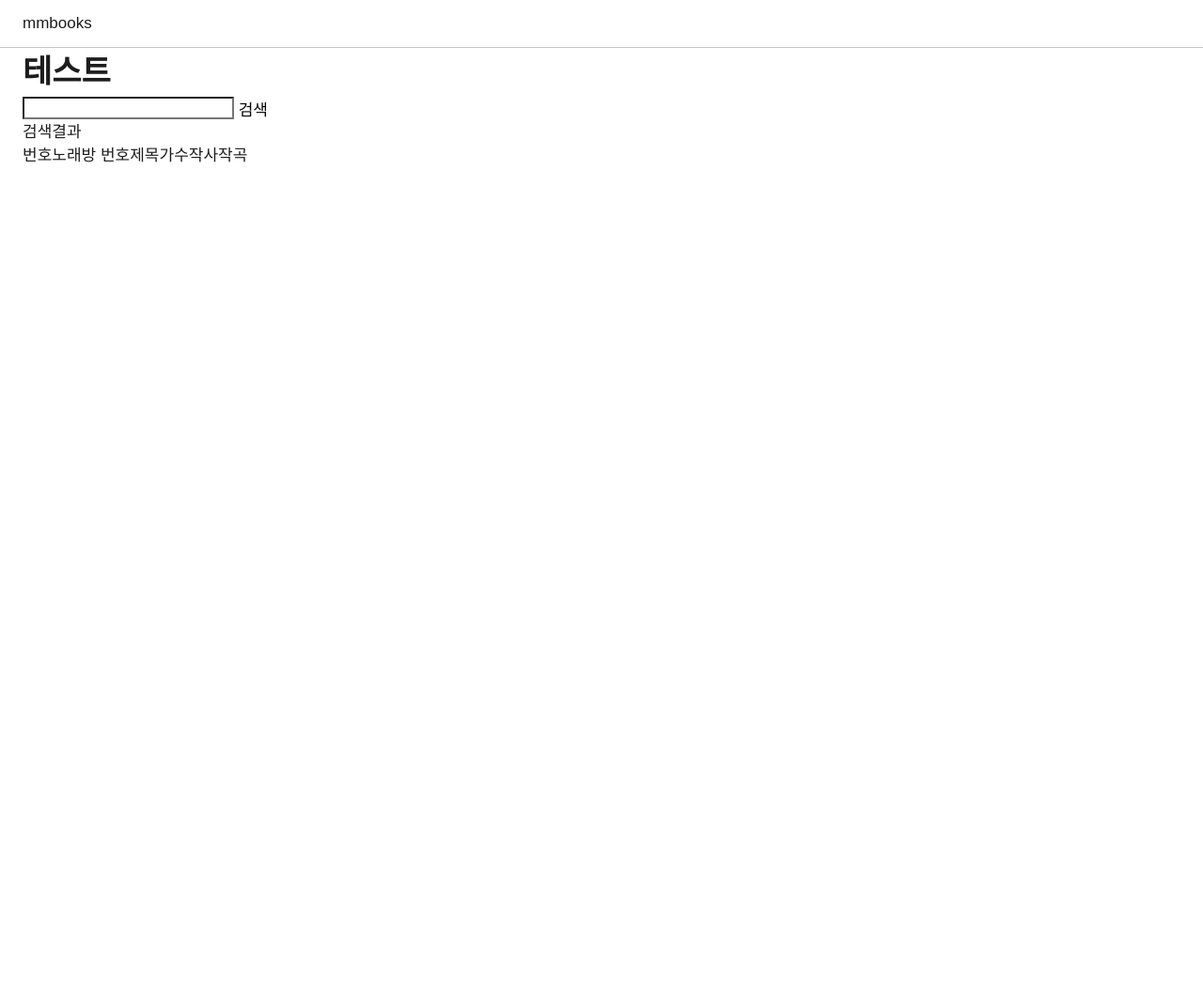
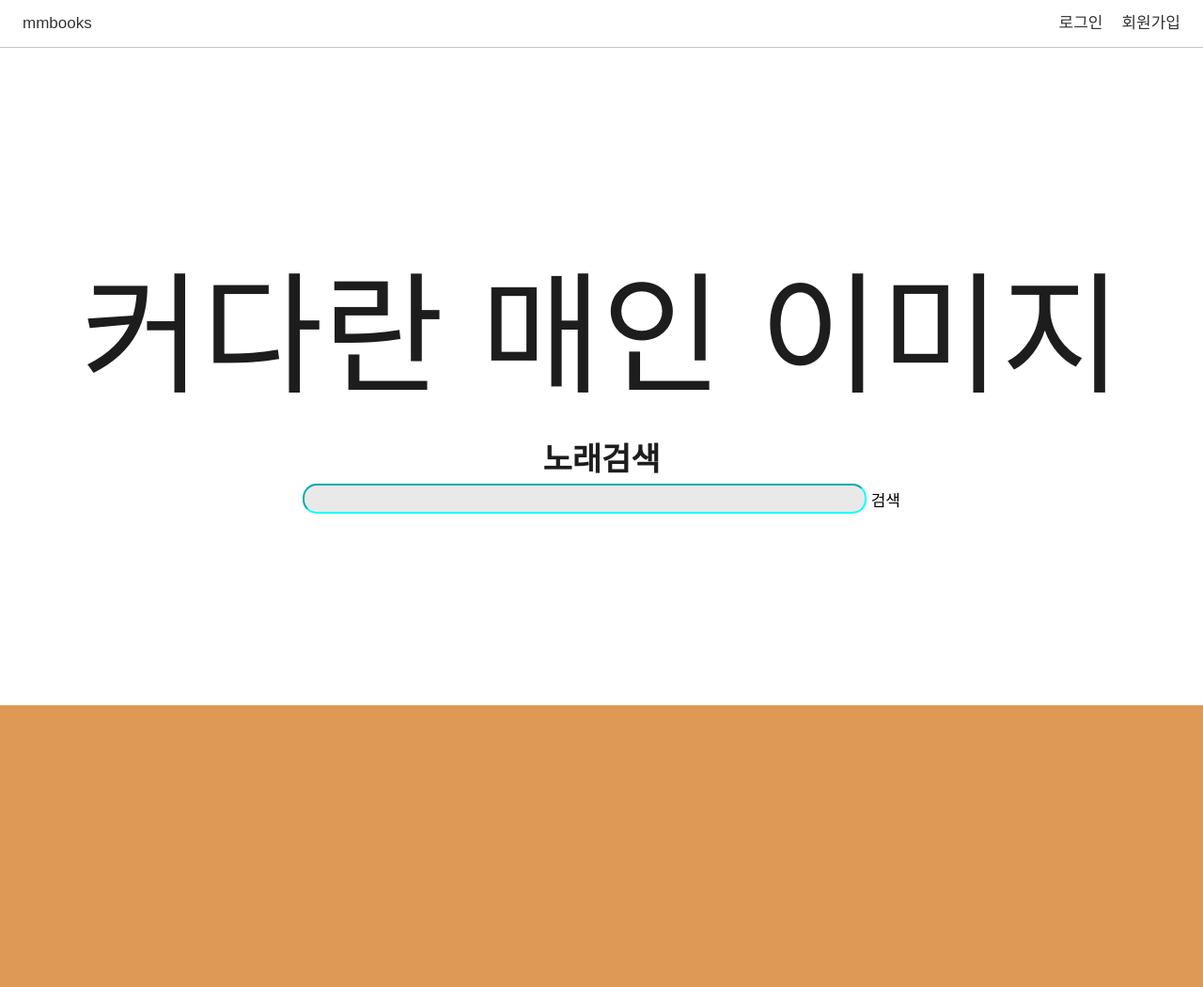
Before and after one commit to bigskylee/mmbook, a website: page static/html/home.html in a window 1280 px wide. Shown: the whole page at 94% size. Before the commit the page ends 800 px from the top, so only its background shows below. Drawn offline with Linux system fonts and the light colour scheme.

Commit message:
페이지 조정

```diff
--- a/index.js
+++ b/index.js
@@ -40,7 +40,8 @@ app.get('/test', async function (req, res, next) {
             numbers = P(row).find('a').length
             console.log(numbers)
         })
-        var url2 = url + surch.page
+        const pagen = req.query.page
+        var url2 = url + pagen
         // while (chack == 1) {
         const music = await axios.get(url2)
         // const jsonmusic = JSON.parse(music.data)
@@ -77,9 +78,9 @@ app.get('/test', async function (req, res, next) {
             txts.push(
                 '<tr>' +
                     '<td>' +
-                    index +
+                    ((pagen - 1) * 15 + index + 1) +
                     '</td>' +
-                    '<td>' +
+                    '<td class="number">' +
                     song[index]['mnumber'] +
                     '</td>' +
                     '<td>' +
@@ -100,7 +101,11 @@ app.get('/test', async function (req, res, next) {
 
         var pages = []
         for (let index = 1; index < numbers + 2; index++) {
-            pages.push('<a href="test?test=' + surch + '&page=' + index + '">[' + index + ']</a>')
+            if (index == pagen) {
+                pages.push('<div class="page">' + index + '</div>')
+            } else {
+                pages.push('<a href="test?test=' + surch + '&page=' + index + '">[' + index + ']</a>')
+            }
         }
 
         let result = txts.join('')
@@ -108,7 +113,7 @@ app.get('/test', async function (req, res, next) {
         const fs = require('fs')
         const ahtml = fs.readFileSync(__dirname + '/static/html/test.html', 'utf-8')
         const ahtml2 = ahtml.replace('<testsong />', '<div>' + result + '</div>')
-        const shtml = ahtml2.replace('<pagelink />', '<div>' + page + '</div>')
+        const shtml = ahtml2.replace('<pagelink />', '<div class="pagebox">' + page + '</div>')
 
         res.send(shtml)
     } catch (e) {
--- a/static/html/home.html
+++ b/static/html/home.html
@@ -9,34 +9,34 @@
     <body>
         <div id="warp">
             <div id="skip-nav"><a href="#serch">[검색바로가기]</a></div>
-            <header id="header"><div class="inner">mmbooks</div></header>
-            <div id="manu">
+            <header id="header">
                 <div class="inner">
-                    <h1>테스트</h1>
+                    <div class="head-top">
+                        <div class="bener"><a href="/">mmbooks</a></div>
+                        <div class="tool"><a href="#">로그인</a><a href="#">회원가입</a></div>
+                    </div>
+                </div>
+            </header>
+            <div id="manu" class="homem">
+                <div class="inner">
+                    <div class="mainlogo">커다란 매인 이미지</div>
+                    <h1>노래검색</h1>
                     <form action="/test" method="get">
-                        <input type="text" name="test" />
+                        <input type="text" name="test" class="text hometext" autofocus />
                         <input type="hidden" name="page" value="1" />
                         <button>검색</button>
                     </form>
                 </div>
             </div>
         </div>
-        <div id="serch">
-            <div class="inner">
-                <div>검색결과</div>
-                <table class="sing">
-                    <tr>
-                        <td>번호</td>
-                        <td>노래방 번호</td>
-                        <td>제목</td>
-                        <td>가수</td>
-                        <td class="tablet">작사</td>
-                        <td class="tablet">작곡</td>
-                    </tr>
-                    <testsong />
-                    <pagelink />
-                </table>
+
+        <footer id="footer">
+            <div class="inner f-inner">
+                <div class="f-body">
+                    <div class="git"></div>
+                    <div class="pote"></div>
+                </div>
             </div>
-        </div>
+        </footer>
     </body>
 </html>
--- a/static/scss/pattern/_p_layout.scss
+++ b/static/scss/pattern/_p_layout.scss
@@ -51,10 +51,10 @@
         background-size: contain;
         text-indent: -9999px;
     }
-    .head-in {
+    .head-top {
         display: flex;
         justify-content: space-between;
-        .util {
+        .tool {
             display: flex;
             gap: $spacer-6;
             .btn-nav {
@@ -109,7 +109,7 @@
 }
 
 @include mobileMore {
-    #header .head-in .util .btn-nav {
+    #header .head-top .tool .btn-nav {
         font-size: 1.7rem;
     }
     .tablet {
@@ -175,8 +175,8 @@
                 font-size: 2rem;
             }
         }
-        .head-in {
-            .util {
+        .head-top {
+            .tool {
                 .btn-nav.join {
                     display: flex;
                 }
@@ -295,4 +295,80 @@
 
 #footer {
     padding: 50px 0;
+    width: 100%;
+    background: #d95;
 }
+
+.sing {
+    text-align: center;
+    width: 100%;
+    td {
+        border-bottom: 1px solid silver;
+        color: black;
+        font-size: 1.3rem;
+        padding: 8px;
+    }
+}
+.pagebox {
+    display: flex;
+    justify-content: center;
+    a {
+        padding: 3px;
+    }
+    .page {
+        padding: 3px;
+        font-weight: 600;
+    }
+}
+
+.inner .text {
+    width: 60rem;
+    border-radius: 15px;
+    outline: none;
+    padding-left: 10px;
+    background-color: rgb(233, 233, 233);
+    height: 32px;
+    font-size: 15px;
+    border: 1;
+    border-color: aqua;
+}
+
+#manu {
+    top: 20px;
+    display: flex;
+    justify-content: center;
+    .inner {
+        display: flex;
+        justify-content: center;
+        flex-direction: column;
+        align-items: center;
+    }
+}
+.homem {
+    min-height: 70rem;
+}
+.number {
+    font-weight: 800;
+}
+
+.f-inner {
+    position: relative;
+    bottom: 0;
+    width: 100%;
+    height: 20rem;
+    background: #d95;
+}
+.f-body {
+    bottom: 0;
+    width: 100%;
+    height: 20rem;
+    background: #d95;
+}
+
+#serch {
+    min-height: 70rem;
+}
+
+.mainlogo {
+    font-size: 14rem;
+}
```
Also changed, not shown: static/html/test.html (+19 -5 lines), static/css/styles.css, 1 other file.
